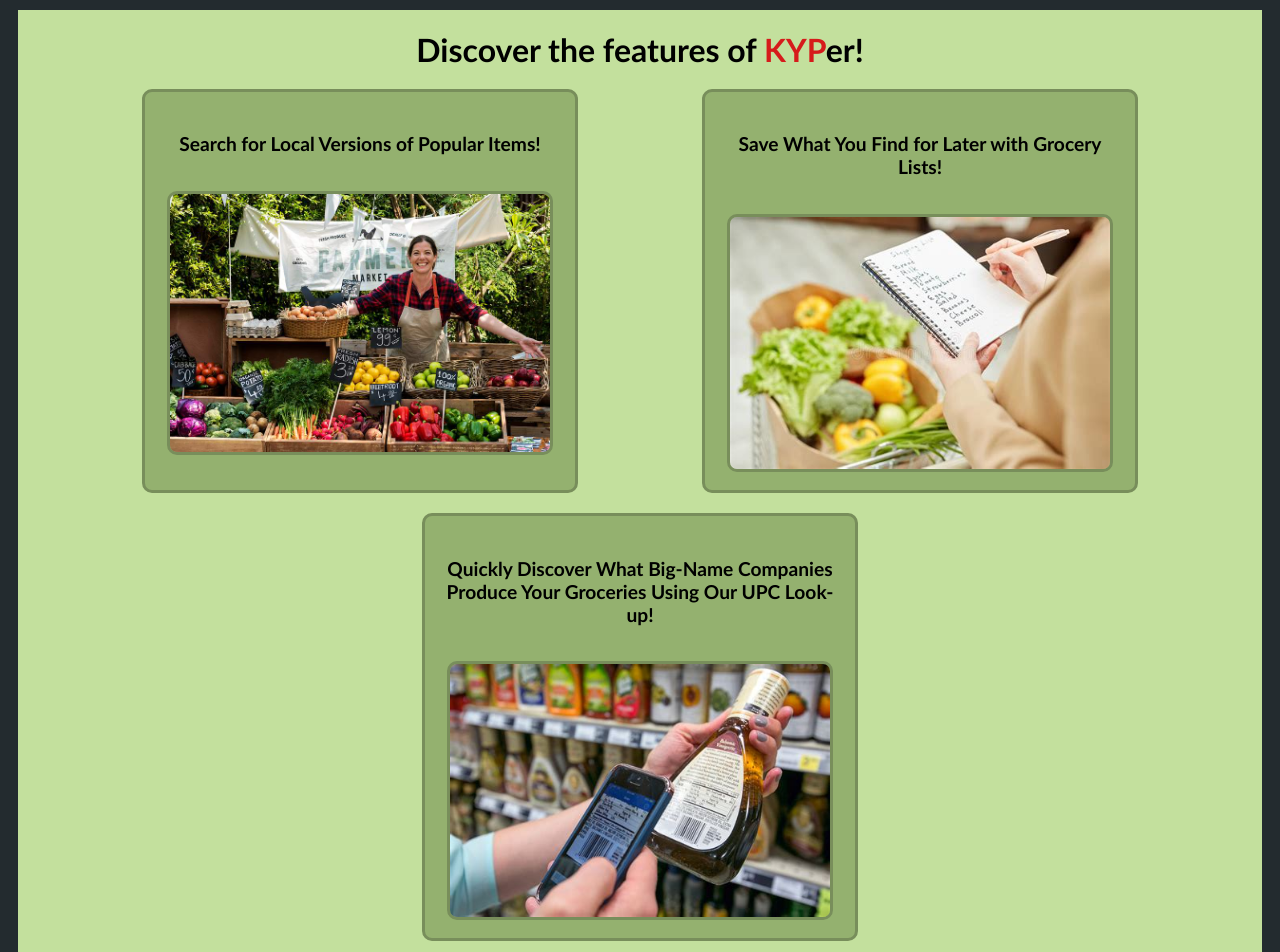
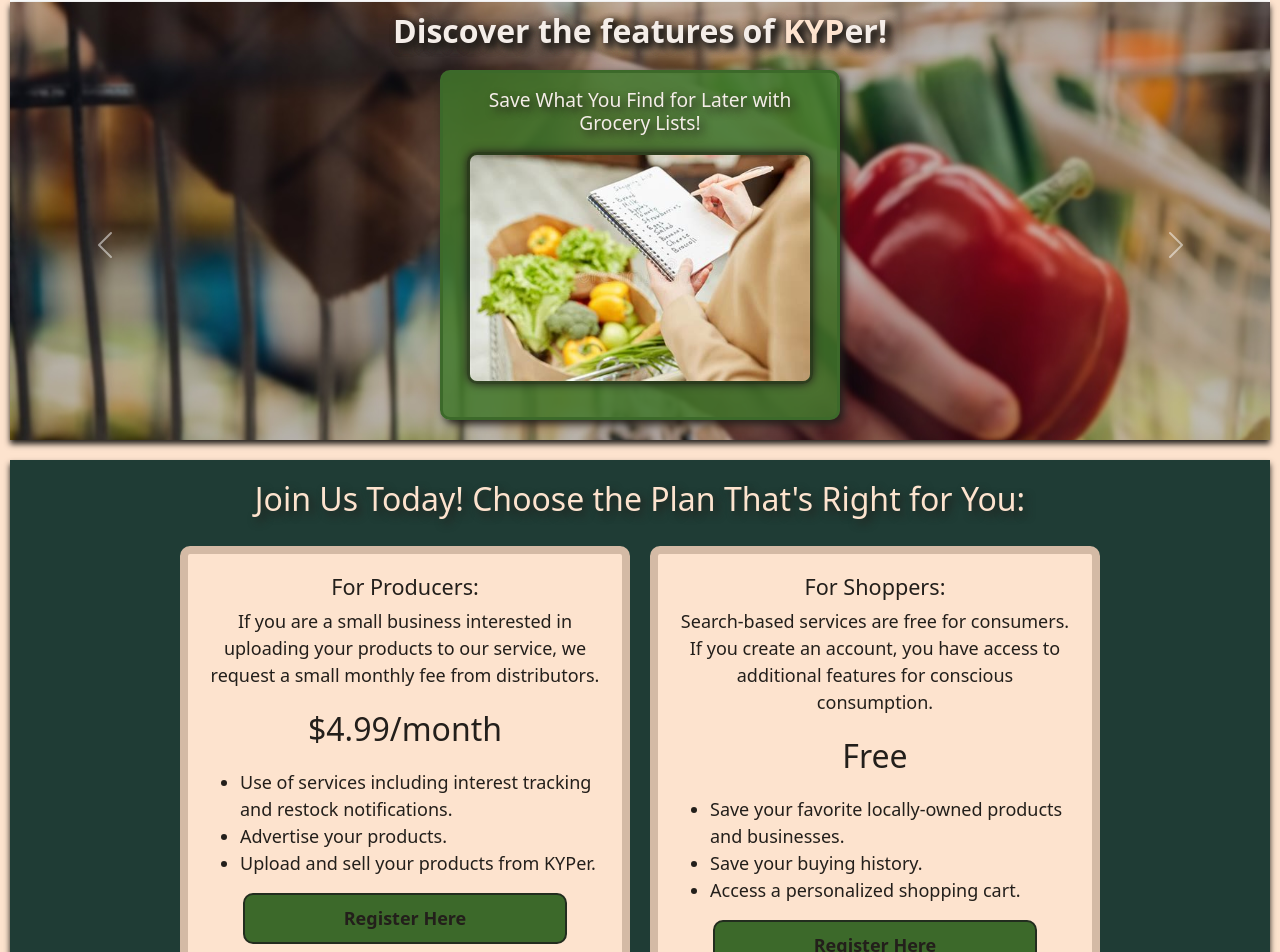
Before and after one commit to logbasem/Software_Engineering, a React (Create React App) app: page / in a window 1280 px wide. Shown: the part 158-1110 px from the top of the page. Built offline with nearby package versions, Linux system fonts and the light colour scheme.

Commit message:
Added root colors and updated homepage, header

```diff
--- a/src/css-html/asset.css
+++ b/src/css-html/asset.css
@@ -1,7 +1,9 @@
 /* Ticket 2 */
+
 .header,
 .footer {
-  background-color: #94B16F;
+  background-color: var(--medium-color);
+
 
 }
 
--- a/src/css-html/index.css
+++ b/src/css-html/index.css
@@ -1,14 +1,37 @@
 :root {
-  --first-color: #38A869;
-  --second-color: hwb(187 52% 20%);
-  --third-color: hsla(12, 75%, 52%, 0.679);
-  --light-color: #FDE9D8;
-  --dark-color: #232B2F;
+  /*Main Colors*/
+  --first-color: #3c692a;
+  --first-color-opaque: #41772bd7;
+  --first-color2: #222d1e;
+
+  --second-color: #ef784e;
+  --second-color2: #e6511a;
+
+  --third-color: #1f3c35;
+
+  /*Neutral and text colors*/
+  --light-color: #FDE3CE;
+  --light-color2: #d4baa5;
+
+  --medium-color: #9f9982;
+
+  --text-color:#f4ede8;
+
+  --dark-color: #231f1b;
+  --dark-color-opaque: #1714118c;
+
+
 }
 
+main{
+  background-color: var(--light-color);
+}
+
+
 html {
-  font-family:'Gill Sans', 'Gill Sans MT', 'Calibri', 'Trebuchet MS', sans-serif;
-  background-color: var(--dark-color); /*HERE IS HOW YOU SET THE COLOR*/
+  /*font-family:'Gill Sans', 'Gill Sans MT', 'Calibri', 'Trebuchet MS', sans-serif;*/
+  font-family: Arial, Helvetica, sans-serif;
+  background-color: var(--light-color); /*HERE IS HOW YOU SET THE COLOR*/
   padding: 10px;
   height: 100%;
 }
@@ -17,17 +40,25 @@
 
 .features-section {
   text-align: center; /* Center align h3 */
-  background-color: #C3E09D;
 }
 
+
 .features-section h3 {
-  margin: 0% 10%;
-  padding-top: 20px;
+  margin: 0 auto; /* Center horizontally */
+  padding-top: 10px;
   font-size: xx-large;
+  font-weight: bold;
+  color: var(--text-color);
+  text-shadow:
+  4px 4px 8px var(--dark-color), /* First shadow layer */
+  4px 4px 8px var(--dark-color), /* Second shadow layer */
+  4px 4px 8px var(--dark-color); /* Third shadow layer */
+
 }
 
 .kyper-kyp {
-  color: #D61B1B;
+  /*color: #D61B1B;*/
+  color: var(--light-color)
 }
 
 .features {
@@ -42,19 +73,22 @@
 .features-3 {
   margin: 10px 10px; /* Add some spacing between sections */
   text-align: center; /* Center align text within each section */
-  background-color: #94B16F;
+  background-color: var(--first-color-opaque);
   border-radius: 10px;
-  max-width: 400px;
-  min-width: 230px;
+  width: 400px;
+  height:350px;
   border-style: solid;
-  border-color: #788E5B;
+  border-color: var(--first-color);
   padding: 15px;
+  box-shadow: var(--dark-color) 4px 4px 8px;
 }
 
 .features-1 h4,
 .features-2 h4,
 .features-3 h4 {
   font-size: larger;
+  color: var(--text-color);
+  text-shadow: 4px 4px 8px var(--dark-color);
 }
 
 .features img {
@@ -64,13 +98,16 @@
   border-radius: 10px;
   margin-top: 10px;
   border-style: solid;
-  border-color: #788E5B;
+  border-color: var(--dark-color-opaque);
+  box-shadow: 0 0 10px var(--dark-color);
 }
 
 .payment-plans {
   text-align: center; /* Center align h3 */
-  background-color: #C3E09D;
+  background-color: var(--third-color);
   margin-bottom: 20px;
+  color: var(--light-color2);
+  box-shadow: var(--dark-color) 0 4px 6px;
 }
 
 .plans {
@@ -78,11 +115,14 @@
   padding: 10px;
   flex-wrap: wrap;
   justify-content: space-evenly;
+  color: var(--dark-color);
 }
 
 .payment-plans h3 {
   padding: 20px 20px 0px 20px;
   font-size: xx-large;
+  color: var(--light-color);
+  text-shadow: 4px 4px 8px var(--dark-color);
 }
 
 .producer-plan,
@@ -90,14 +130,15 @@
   flex: 1; /* Equal width for both sections */
   margin: 10px 10px; /* Add some spacing between sections */
   display: inline-block; /* Display sections side by side */
-  background-color: #94B16F;
+  background-color: var(--light-color);
   border-radius: 10px;
   padding: 20px;
   max-width: 450px;
   min-width: 230px;
   font-size: large;
   border-style: solid;
-  border-color: #788E5B;
+  border-width:8px;
+  border-color: var(--light-color2);
 }
 
 .producer-plan h4,
@@ -113,13 +154,15 @@
 
 .producer-plan button,
 .shopper-plan button {
-  background-color: #212c11;
-  color: #d3dbc8;
+  background-color: var(--first-color);
+  border-color: var(--first-color2);
+  color: var(--dark-color);
+  font-weight: bold;
   font-size: large;
   border-radius: 10px;
-  border-style: none;
   padding: 10px 25%;
   cursor: pointer;
+  border-style: solid;
 }
 
 .price {
@@ -129,24 +172,24 @@
 /*About Page Styling*/
 
 .about-kyper {
-  background-color: #94B16F;
+  background-color: var(--light-color);
   margin: 20px 0px;
   padding: 10px;
 }
 
 .about-kyper h1 {
   text-align: center;
-  color: #212c11;
+  color: var(--dark-color);
 }
 
 .faq-item {
   max-width: 1000px;
   margin: auto;
   margin-bottom: 10px;
-  background-color: #C3E09D;
+  background-color: var(--third-color);
   padding: 30px;
   border-radius: 10px;
-  color: #212c11;
+  color: var(--dark-color);
 }
 
 .question {
@@ -156,18 +199,18 @@
 
 .answer {
   padding: 10px;
-  border-left: 2px solid #788E5B;
+  border-left: 2px solid var(--light-color2);
 }
 
 .team-about {
-  background-color: #94B16F;
+  background-color: var(--light-color);
   padding: 2%;
   margin: 20px 0px;
 }
 
 .team-about h1 {
   text-align: center;
-  color: #212c11;
+  color: var(--dark-color);
 }
 
 .team-spaces {
@@ -177,11 +220,11 @@
 }
 
 .team-spaces div {
-  background-color: #C3E09D;
+  background-color: var(--third-color);
   margin: 10px;
   max-width: 150px;
   border-style: solid;
-  border-color: #788E5B;
+  border-color: var(--medium-color2);
   border-radius: 10px;
   padding: 5px;
 }
@@ -190,11 +233,11 @@
   width: 95%;
   border-radius: 100%;
   border-style: solid;
-  border-color: #788E5B;
+  border-color: var(--medium-color2);
 }
 
 .team-spaces div p {
   text-align: center;
   font-size: larger;
-  color: #212c11;
+  color: var(--dark-color);
 }
--- a/src/pages/Header.jsx
+++ b/src/pages/Header.jsx
@@ -1,4 +1,5 @@
 /*Ticket 2*/
+import "../css-html/index.css";
 import React, { useState } from 'react';
 import '../css-html/asset.css';
 import KYPerLogo from '../assets/KYPer Logo.png';
--- a/src/pages/Homepage.jsx
+++ b/src/pages/Homepage.jsx
@@ -1,59 +1,114 @@
-/*Ticket 2*/
-import React from 'react';
-import '../css-html/index.css'
-import Market from '../assets/market.jpg';
-import Grocery from '../assets/grocery.jpg';
-import Lookup from '../assets/upc_lookup.jpg';
+import React from "react";
+import "../css-html/index.css";
+import "bootstrap/dist/css/bootstrap.min.css"; // Import Bootstrap CSS
+import { Carousel } from "react-bootstrap"; // Import Carousel component
+import Market from "../assets/market.jpg";
+import Grocery from "../assets/grocery.jpg";
+import Lookup from "../assets/upc_lookup.jpg";
+import BannerImage from "../assets/banner.jpg"; // Import the banner image
 
 export function Homepage() {
   return (
-    <div>
+    <div classname = "all">
       <main>
+        <div
+          className="carousel-container"
+          style={{
+            marginBottom: "20px",
+            backgroundImage: `url(${BannerImage})`,
+            boxShadow: "var(--dark-color) 0 4px 6px",
+          }}
+        >
           <div className="features-section">
-          <h3>Discover the features of <span className='kyper-kyp'>KYP</span>er!</h3>
+              <h3>
+                Discover the features of <span className="kyper-kyp">KYP</span>
+                er!
+              </h3>
+            <Carousel interval={3000} pause={false} indicators={false}>
+              {" "}
+              {/* Bootstrap Carousel */}
+              {/* First slide */}
+              <Carousel.Item>
                 <div className="features">
                   <div className="features-1">
                     <h4>Search for Local Versions of Popular Items!</h4>
-              <img src={ Market } alt="Farmer's Market"/>
+                    <img src={Market} alt="Farmer's Market" />
                   </div>
-
+                </div>
+              </Carousel.Item>
+              {/* Second slide */}
+              <Carousel.Item>
+                <div className="features">
                   <div className="features-2">
                     <h4>Save What You Find for Later with Grocery Lists!</h4>
-              <img src={ Grocery } alt="Grocery List"/>
+                    <img src={Grocery} alt="Grocery List" />
                   </div>
-
+                </div>
+              </Carousel.Item>
+              {/* Third slide */}
+              <Carousel.Item>
+                <div className="features">
                   <div className="features-3">
-              <h4>Quickly Discover What Big-Name Companies Produce Your Groceries Using Our UPC Look-up!</h4>
-              <img src={ Lookup } alt="UPC Lookup"/>
+                    <h4>
+                      Quickly Discover What Big-Name Companies Produce Your
+                      Groceries Using Our UPC Look-up!
+                    </h4>
+                    <img src={Lookup} alt="UPC Lookup" />
                   </div>
+                </div>
+              </Carousel.Item>
+            </Carousel>
           </div>
         </div>
 
         <div className="payment-plans">
           <h3>Join Us Today! Choose the Plan That's Right for You:</h3>
-          <div className='plans'>
+          <div className="plans">
             <div className="producer-plan">
               <h4>For Producers:</h4>
-              <p>If you are small business interested in uploading your products to our service, we request a small monthly fee to distributors.</p>
+              <p>
+                If you are a small business interested in uploading your
+                products to our service, we request a small monthly fee from
+                distributors.
+              </p>
               <p className="price">$4.99/month</p>
               <ul className="account-features">
-                <li>Use of services including interest tracking and restock notifications.</li>
+                <li>
+                  Use of services including interest tracking and restock
+                  notifications.
+                </li>
                 <li>Advertise your products.</li>
                 <li>Upload and sell your products from KYPer.</li>
               </ul>
-              <button type="button" onClick={() => window.location.href = "/register"}>Register Here</button>
+              <button
+                type="button"
+                onClick={() => (window.location.href = "/register")}
+              >
+                Register Here
+              </button>
             </div>
 
             <div className="shopper-plan">
               <h4>For Shoppers:</h4>
-              <p>Search-based services are free for consumers. If you create an account, you have access to additional features for conscious consumption.</p>
+              <p>
+                Search-based services are free for consumers. If you create an
+                account, you have access to additional features for conscious
+                consumption.
+              </p>
               <p className="price">Free</p>
               <ul className="account-features">
-                <li>Save your favorite locally-owned products and businesses.</li>
+                <li>
+                  Save your favorite locally-owned products and businesses.
+                </li>
                 <li>Save your buying history.</li>
                 <li>Access a personalized shopping cart.</li>
               </ul>
-              <button type="button" onClick={() => window.location.href = "/register"}>Register Here</button>
+              <button
+                type="button"
+                onClick={() => (window.location.href = "/register")}
+              >
+                Register Here
+              </button>
             </div>
           </div>
         </div>
```
Also changed, not shown: src/assets/banner.jpg (added). Lines whose indentation alone changed are shown as unchanged.
